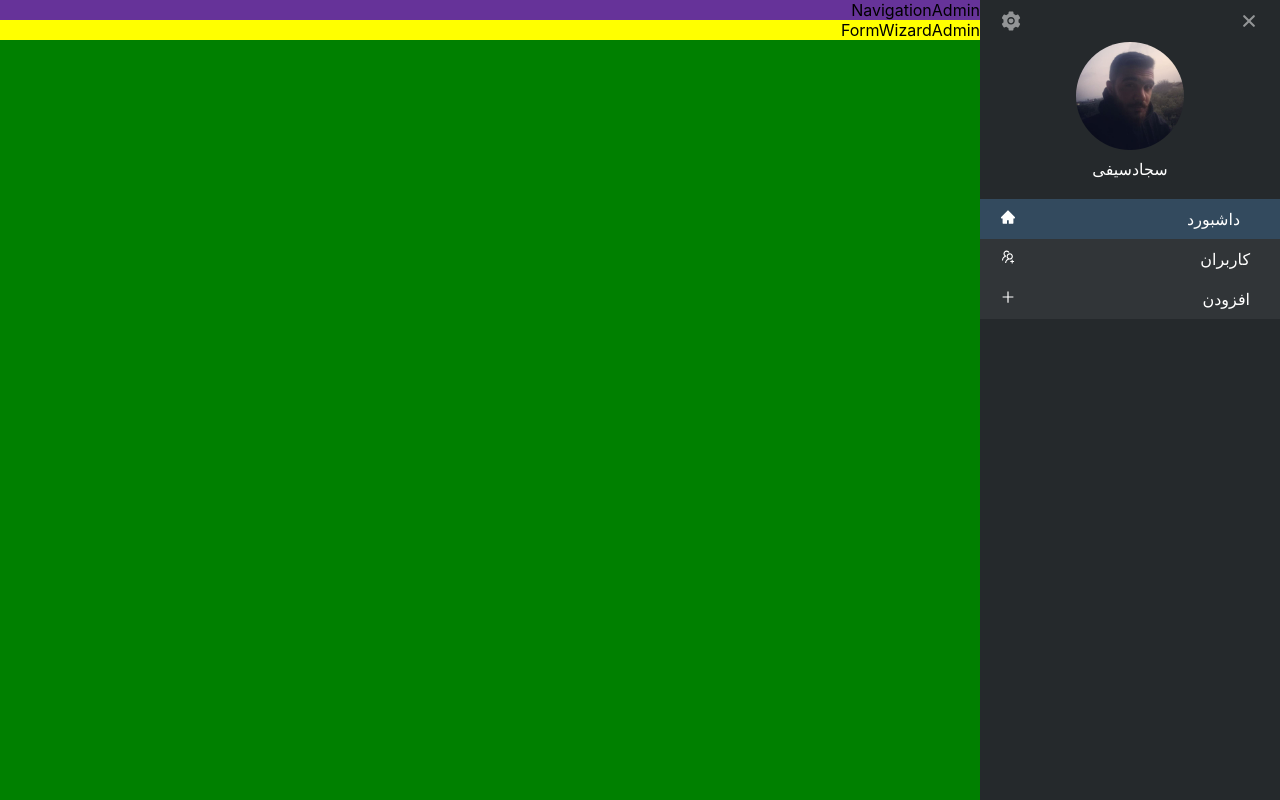
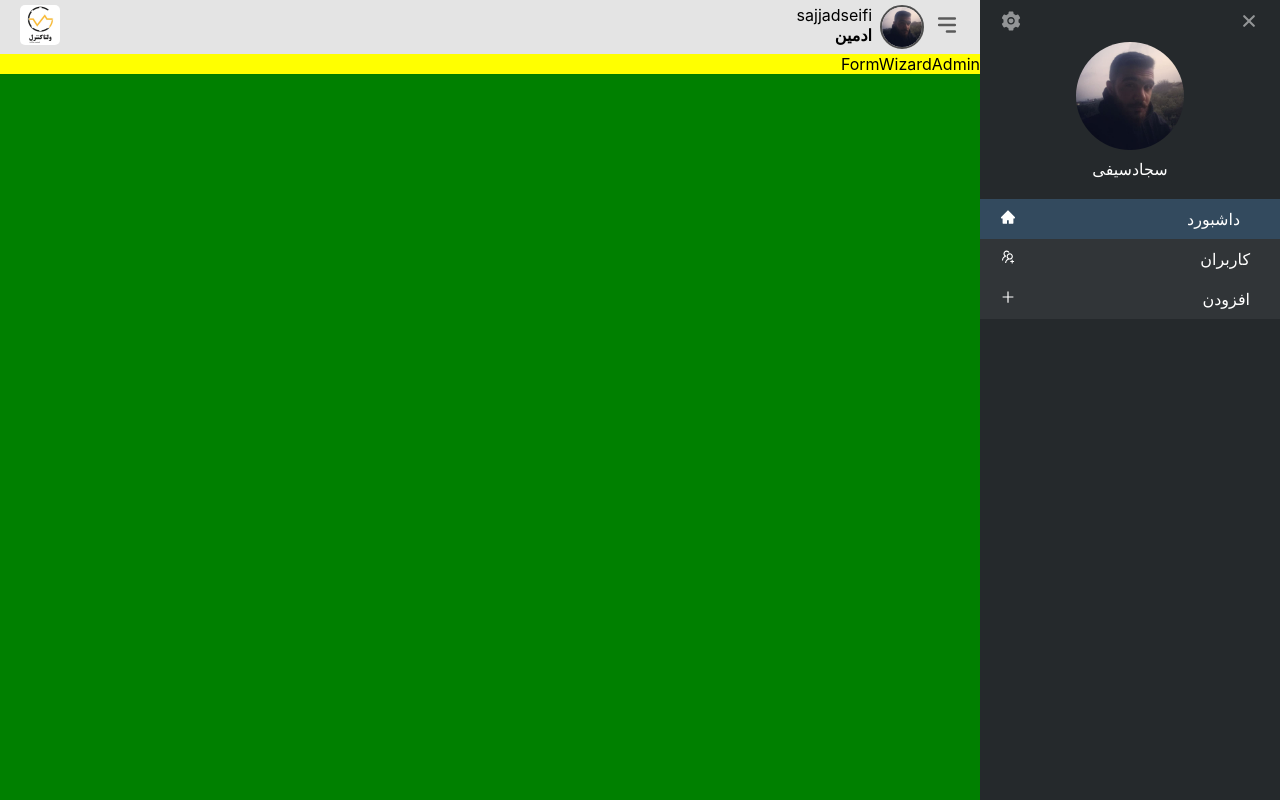
Before and after one commit to sajjadseifi/tpn, a React (Create React App) app: page /admin/form-wizard in a window 1280 px wide. Built offline with nearby package versions, Linux system fonts and the light colour scheme.

Commit message:
build (section) : header navigation admin pane

```diff
--- /dev/null
+++ b/src/components/navigation/components/components.module.css
@@ -0,0 +1,28 @@
+.HeadProfile {
+  display: flex;
+  padding: 0 10px;
+  user-select: none;
+}
+.HeadProfile .Pic {
+  width: 40px;
+  height: 40px;
+  border-radius: 50%;
+  border: 2px solid rgb(78, 78, 78);
+  cursor: pointer;
+}
+.HeadProfile .Pic img {
+  width: 100%;
+  height: 100%;
+  border-radius: 40px;
+}
+.HeadProfile .Captions {
+}
+.Captions * {
+  display: block;
+  padding-right: 8px;
+}
+.Captions .Uname {
+}
+.Captions .Roledisplay {
+  font-weight: bold;
+}
--- /dev/null
+++ b/src/components/navigation/components/head-profile.tsx
@@ -0,0 +1,17 @@
+import { UserLogged } from '@src/types/user.type'
+import React, { FC } from 'react'
+import classes from './components.module.css'
+
+export const HeadProfile: FC<UserLogged> = ({ username, picture, displayRole }) => {
+  return (
+    <div className={classes.HeadProfile}>
+      <div className={classes.Pic}>
+        <img src={picture} alt="" />
+      </div>
+      <div className={classes.Captions}>
+        <span className={classes.Uname}>{username}</span>
+        <span className={classes.Roledisplay}>{displayRole}</span>
+      </div>
+    </div>
+  )
+}
--- /dev/null
+++ b/src/components/navigation/components/index.ts
@@ -0,0 +1 @@
+export {HeadProfile} from "./head-profile"
--- a/src/components/navigation/navigation-admin.tsx
+++ b/src/components/navigation/navigation-admin.tsx
@@ -1,5 +1,22 @@
 import React from 'react'
-
+import classes from './navigation.module.css'
+import logo from '@src/assets/images/icons/tpn-logo.png'
+import { HiMenuAlt3 } from 'react-icons/hi'
+import { BLACK, WHITE } from '@src/constants/colors'
+import { HeadProfile } from './components'
+import { user } from '@src/constants/dumy-data'
 export const NavigationAdmin = () => {
-  return <div>NavigationAdmin</div>
+  return (
+    <div className={classes.Nav}>
+      <div className={classes.IconMenu}>
+        <HiMenuAlt3 size={26} className={classes.Icon} color={BLACK} />
+      </div>
+      <div className={classes.Content}>
+        <HeadProfile {...user} />
+      </div>
+      <a href="/" className={classes.LogoBox}>
+        <img className={classes.Logo} src={logo} alt="" />
+      </a>
+    </div>
+  )
 }
--- /dev/null
+++ b/src/components/navigation/navigation.module.css
@@ -0,0 +1,25 @@
+.Nav {
+  display: flex;
+  padding: 5px 20px;
+  align-items: center;
+  background-color: rgb(228, 228, 228);
+  box-shadow: 0 10px 10px 1px #000;
+}
+.Nav .Content {
+  flex: 1;
+}
+.LogoBox .Logo {
+  width: 40px;
+  height: 40px;
+  border-radius: 5px;
+}
+.IconMenu .Icon {
+  cursor: pointer;
+  opacity: 0.6;
+  transition: 0.2s;
+  transform: scale(1);
+}
+.IconMenu .Icon:hover {
+  opacity: 1;
+  transform: scale(1.1);
+}
```
